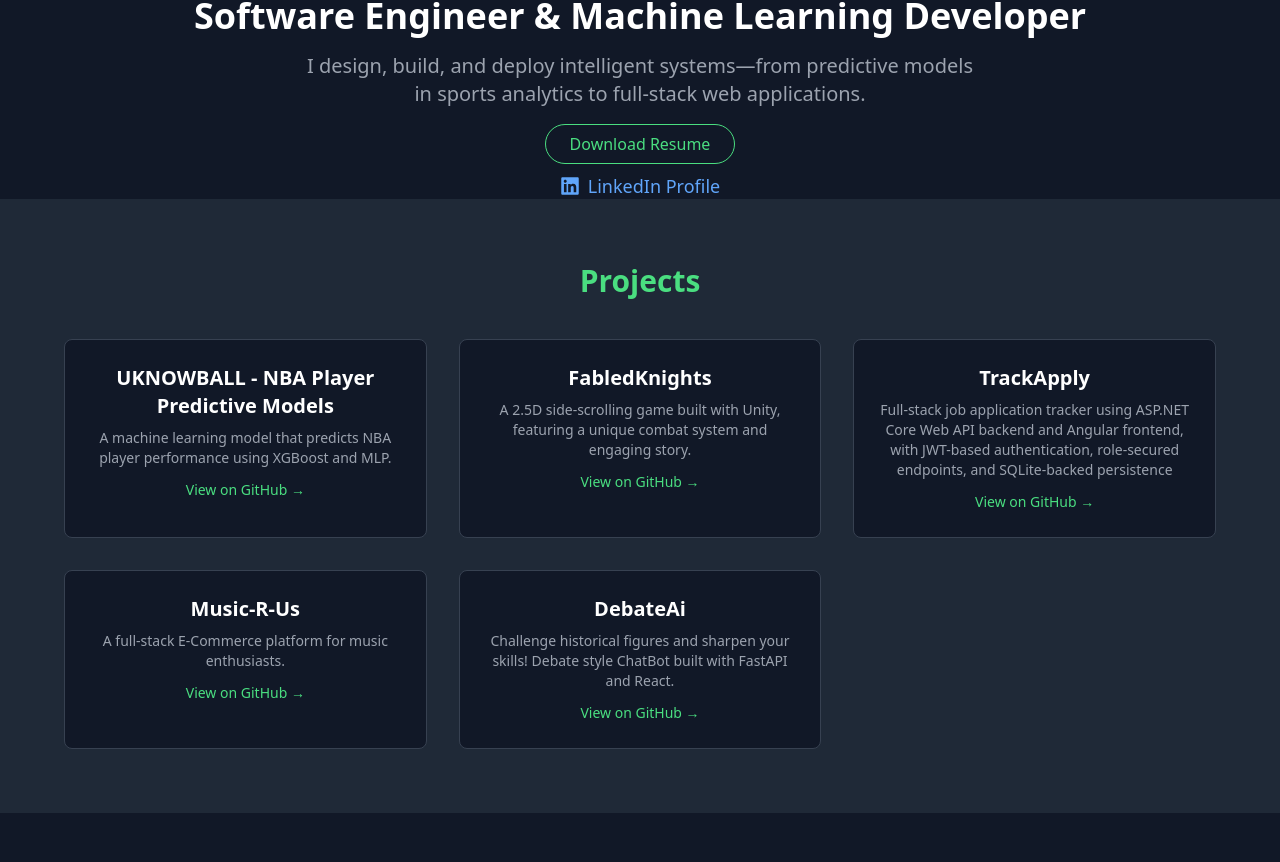
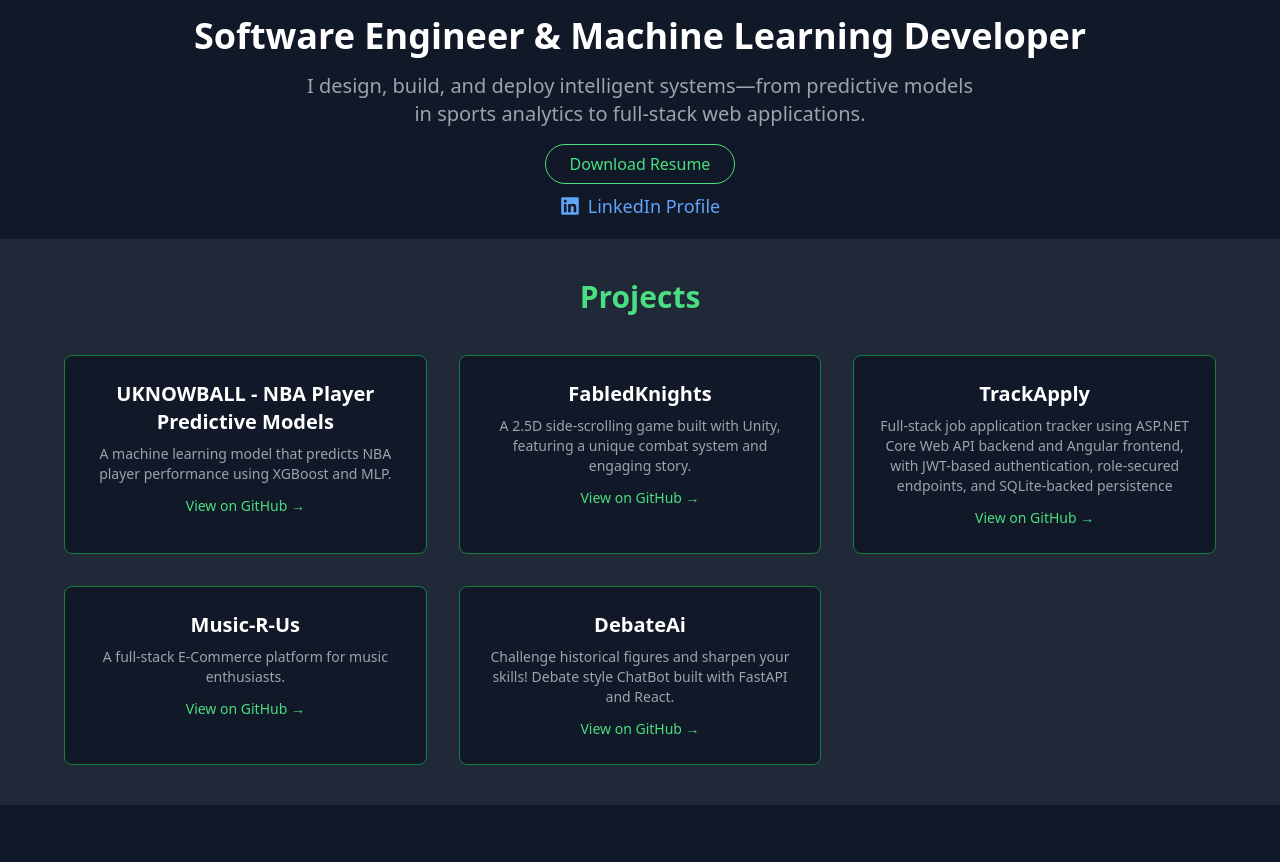
Before and after one commit to Anaji00/portfolio, a React (Create React App) app: page / in a window 1280 px wide. Shown: the part 418-1280 px from the top of the page. Built offline with nearby package versions, Linux system fonts and the light colour scheme.

Commit message:
ui tweaks

```diff
--- a/src/App.js
+++ b/src/App.js
@@ -7,7 +7,7 @@ function App() {
     <div className="min-h-screen bg-gray-900 text-white font-sans">
       {/* Top Header */}
 <header className="py-8 border-b border-gray-700 text-center space-y-2">
-  <h1 className="text-5xl font-extrabold tracking-tight text-green-400">
+  <h1 className="text-5xl font-extrabold tracking-tight text-green-400 focus:outline-none">
     Alessio Naji-Sepasgozar
   </h1>
 
@@ -38,7 +38,7 @@ function App() {
 
 
       {/* Hero Section */}
-      <main className="flex flex-col items-center justify-center h-[55vh] text-center px-6">
+      <main className="flex flex-col items-center justify-center h-[60vh] text-center px-6">
           {/* Profile Picture */}
   <img
     src="/alessiosi.jpg"
@@ -78,13 +78,13 @@ function App() {
       </main>
 
       {/* Projects Section */}
-      <section id="projects" className="bg-gray-800 py-16 px-6">
+      <section id="projects" className="bg-gray-800 py-10 px-6">
         <div className="max-w-6xl mx-auto text-center">
           <h2 className="text-3xl font-bold text-green-400 mb-10">Projects</h2>
 
           <div className="grid gap-8 sm:grid-cols-2 lg:grid-cols-3">
             {/* Project 1 */}
-            <div className="bg-gray-900 p-6 rounded-lg border border-gray-700 hover:shadow-lg transition">
+            <div className="bg-gray-900 p-6 rounded-lg border border-green-700 hover:shadow-lg transition">
               <h3 className="text-xl font-semibold mb-2 text-white">
                UKNOWBALL - NBA Player Predictive Models
               </h3>
@@ -103,7 +103,7 @@ function App() {
             </div>
 
             {/* Project 2 */}
-            <div className="bg-gray-900 p-6 rounded-lg border border-gray-700 hover:shadow-lg transition">
+            <div className="bg-gray-900 p-6 rounded-lg border border-green-700 hover:shadow-lg transition">
               <h3 className="text-xl font-semibold mb-2 text-white">
                 FabledKnights
               </h3>
@@ -121,7 +121,7 @@ function App() {
               </a>
             </div>
            {/* Project 2.2 */}
-            <div className="bg-gray-900 p-6 rounded-lg border border-gray-700 hover:shadow-lg transition">
+            <div className="bg-gray-900 p-6 rounded-lg border border-green-700 hover:shadow-lg transition">
               <h3 className="text-xl font-semibold mb-2 text-white">
                 TrackApply
               </h3>
@@ -139,7 +139,7 @@ function App() {
               </a>
             </div>
             {/* Project 3 */}
-            <div className="bg-gray-900 p-6 rounded-lg border border-gray-700 hover:shadow-lg transition">
+            <div className="bg-gray-900 p-6 rounded-lg border border-green-700 hover:shadow-lg transition">
               <h3 className="text-xl font-semibold mb-2 text-white">
                 Music-R-Us
               </h3>
@@ -156,7 +156,7 @@ function App() {
               </a>
             </div>
             {/* Project 4.4 */}
-            <div className="bg-gray-900 p-6 rounded-lg border border-gray-700 hover:shadow-lg transition">
+            <div className="bg-gray-900 p-6 rounded-lg border border-green-700 hover:shadow-lg transition">
               <h3 className="text-xl font-semibold mb-2 text-white">
                 DebateAi
               </h3>
```
